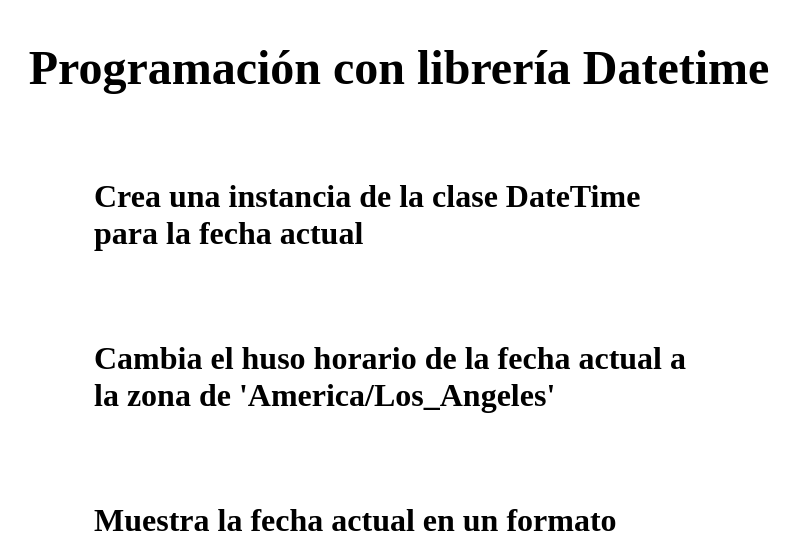
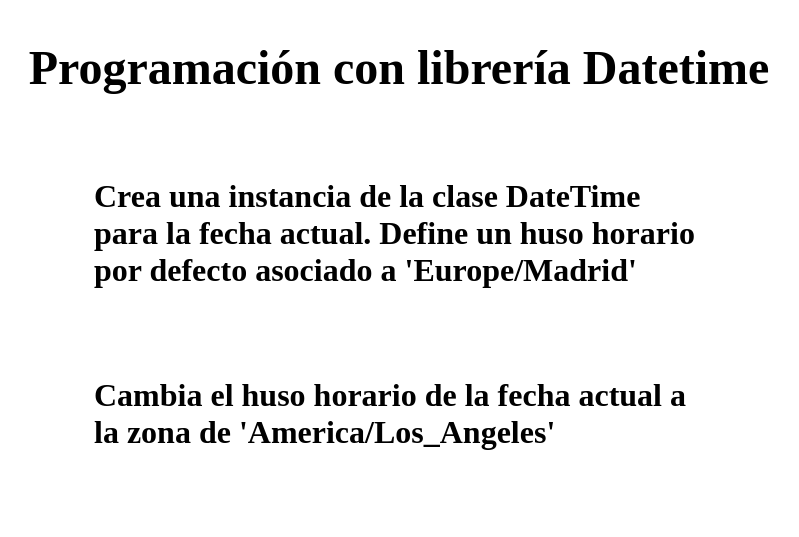
Before and after one commit to DAWD-DWES/funciones_datetime, a PHP site: page / in a window 1280 px wide. Shown: the top 537 px of the page, without its empty margins (241-1040 px from the left). Run offline with PHP 8.4, Linux system fonts and the light colour scheme.

Commit message:
Update index.php

```diff
--- a/index.php
+++ b/index.php
@@ -9,7 +9,9 @@
     <body>
         <h2>Programación con librería Datetime</h2>
         <table>
-            <tr><td><p>Crea una instancia de la clase DateTime para la fecha actual</p></td></tr>
+            <tr>
+                <td><p>Crea una instancia de la clase DateTime para la fecha actual. Define un huso horario por defecto asociado a 'Europe/Madrid'</p></td>
+            </tr>
             <tr>
                 <td><!-- Escribe tu código aquí --></td>
             </tr>
```
